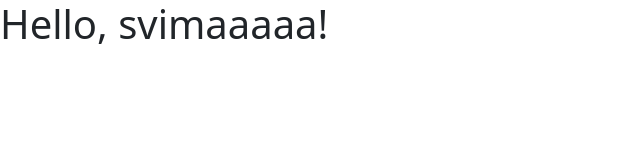
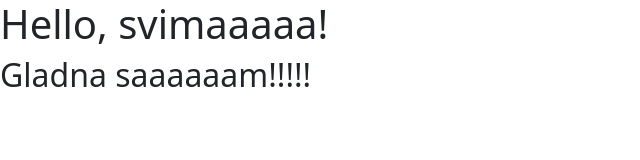
Before and after one commit to Karla2508/karla2508.github.io, a plain HTML site: page index.html in a window 1280 px wide. Shown: the whole page, without its empty margins (0-640 px from the left). Drawn offline with nearby package versions, Linux system fonts and the light colour scheme.

Commit message:
novi updatee

```diff
--- a/index.html
+++ b/index.html
@@ -12,6 +12,7 @@
 </head>
 <body>
 <h1>Hello, svimaaaaa!</h1>
+<h2> Gladna saaaaaam!!!!!</h2>
 
 <!-- Optional JavaScript; choose one of the two! -->
 
```
